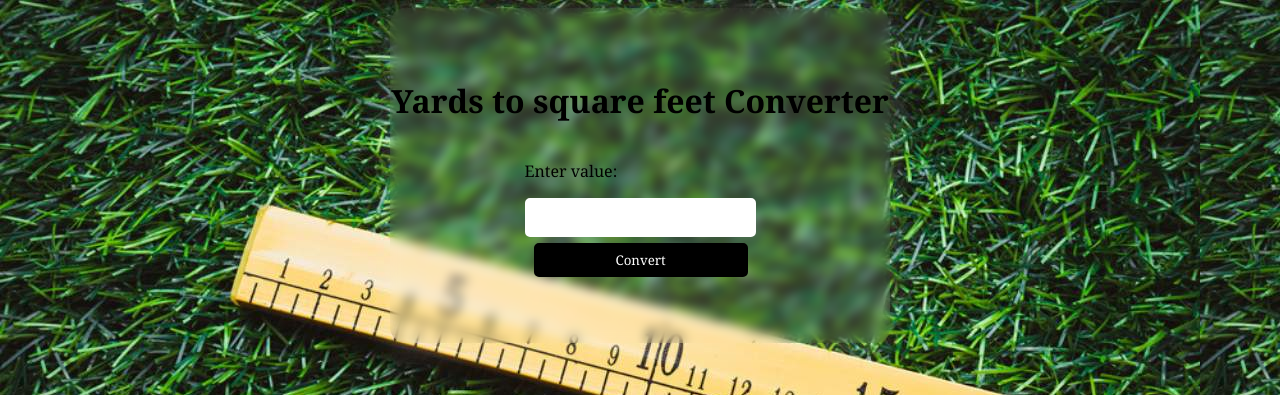
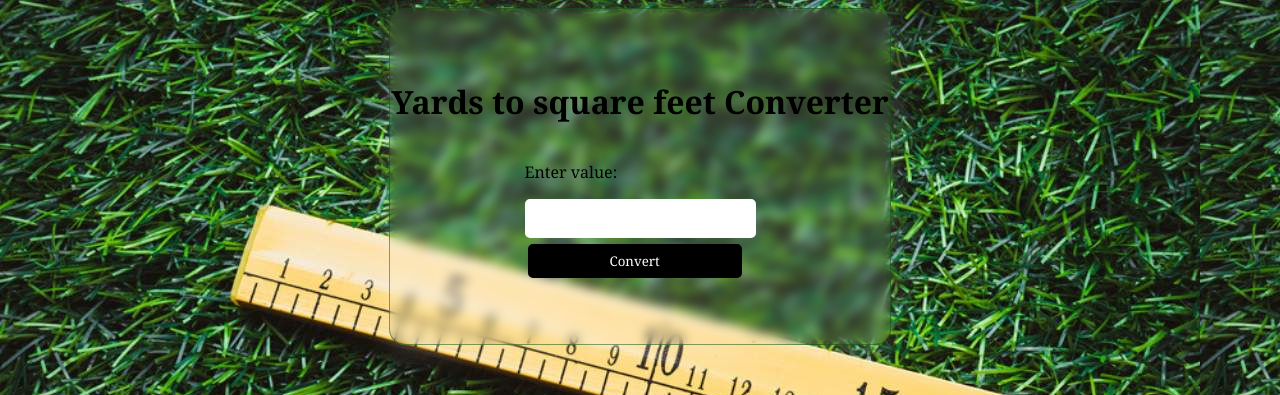
Before and after one commit to aneeshaanwar098/area-converter-02, a plain HTML site: page index.html in a window 1280 px wide. Shown: the top 395 px of the page. Drawn offline with Linux system fonts and the light colour scheme.

Commit message:
my commits

```diff
--- a/styles.css
+++ b/styles.css
@@ -23,7 +23,7 @@ h1{
 button{
     padding: 6px 80px 6px 80px;
     margin-top: 6px;
-    margin-left: 9px;
+    margin-left: 3px;
     border-radius: 5px;
     border: 2px solid black;
     background-color: black;
@@ -35,6 +35,7 @@ p{
     font-family: Cambria, Cochin, Georgia, Times, 'Times New Roman', serif;
 }
 .bigdiv{
+    border: 1px solid rgba(8, 82, 13, 0.505);
     width: 500px;
     padding: 50px 0 50px 0;
     /* From https://css.glass */
```
